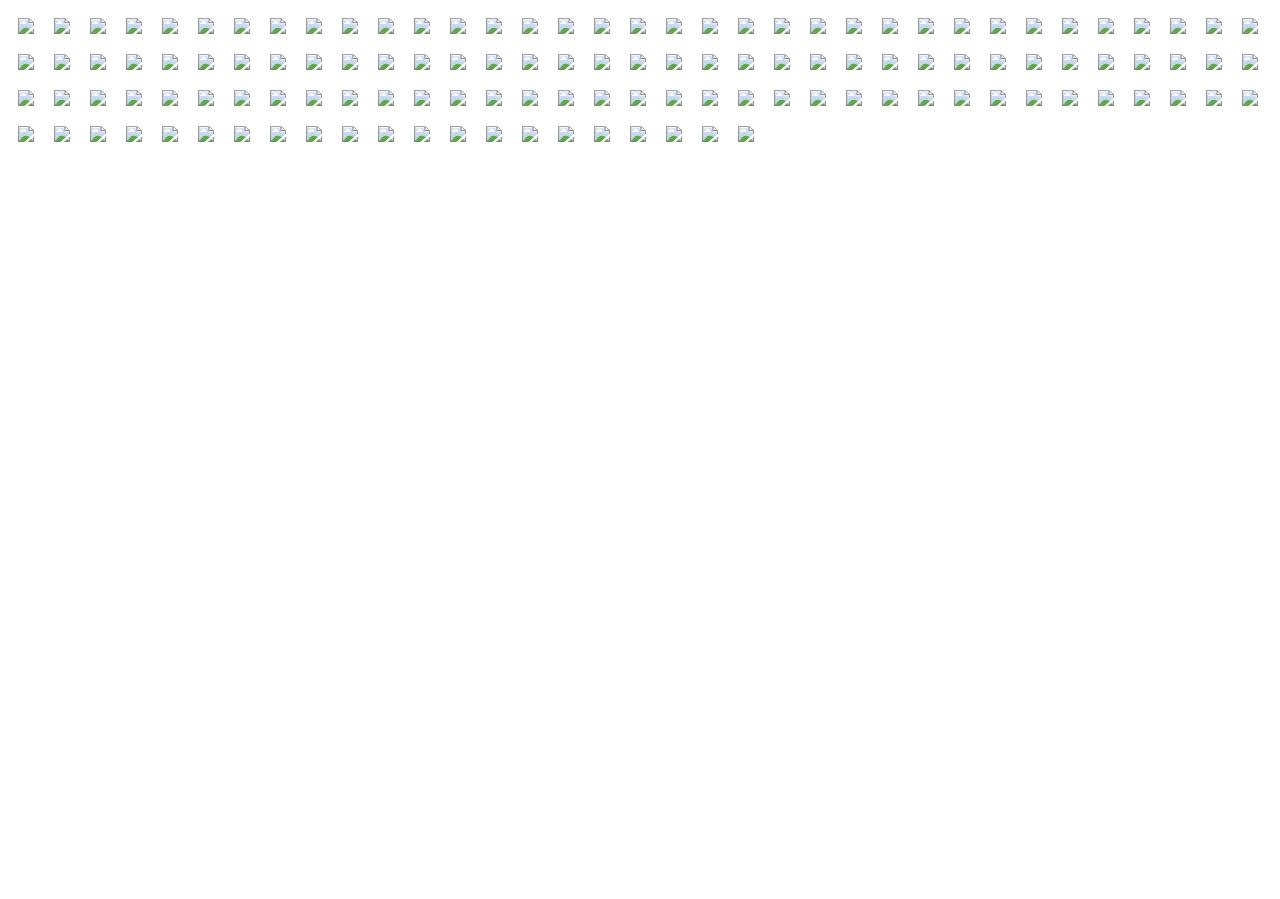
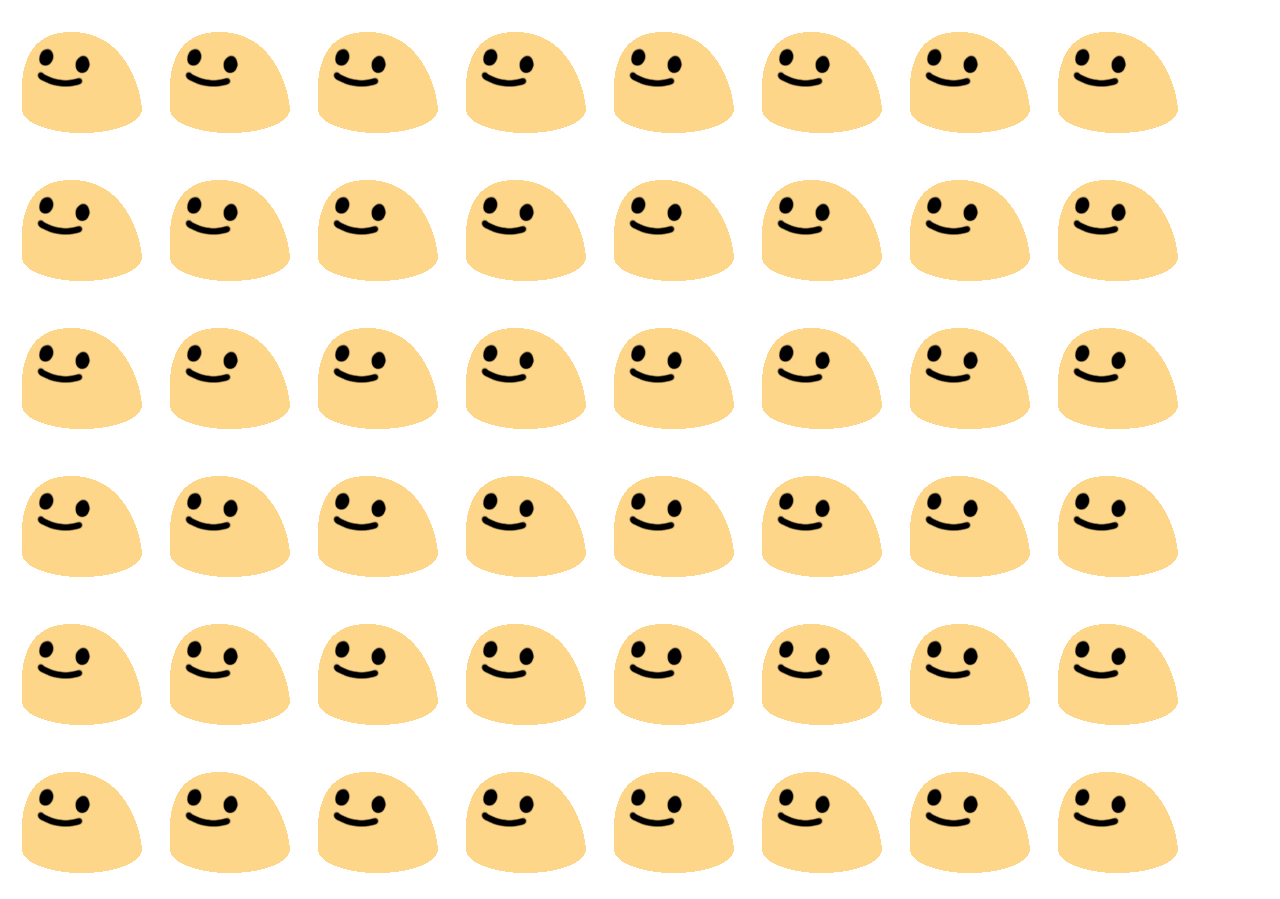
Before and after one commit to saki2247/saki2247.github.io, a plain HTML site: page index.html in a window 1280 px wide. Shown: the top 899 px of the page. Before the commit the page ends 800 px from the top, so only its background shows below. Drawn offline with Linux system fonts and the light colour scheme; files that its build step writes are made by us from their sources.

Commit message:
Update index.html

```diff
--- a/index.html
+++ b/index.html
@@ -17,132 +17,132 @@
 </head>
 
 <body>
-    <img src="img/image0.gif">
-    <img src="img/image0.gif">
-    <img src="img/image0.gif">
-    <img src="img/image0.gif">
-    <img src="img/image0.gif">
-    <img src="img/image0.gif">
-    <img src="img/image0.gif">
-    <img src="img/image0.gif">
-    <img src="img/image0.gif">
-    <img src="img/image0.gif">
-    <img src="img/image0.gif">
-    <img src="img/image0.gif">
-    <img src="img/image0.gif">
-    <img src="img/image0.gif">
-    <img src="img/image0.gif">
-    <img src="img/image0.gif">
-    <img src="img/image0.gif">
-    <img src="img/image0.gif">
-    <img src="img/image0.gif">
-    <img src="img/image0.gif">
-    <img src="img/image0.gif">
-    <img src="img/image0.gif">
-    <img src="img/image0.gif">
-    <img src="img/image0.gif">
-    <img src="img/image0.gif">
-    <img src="img/image0.gif">
-    <img src="img/image0.gif">
-    <img src="img/image0.gif">
-    <img src="img/image0.gif">
-    <img src="img/image0.gif">
-    <img src="img/image0.gif">
-    <img src="img/image0.gif">
-    <img src="img/image0.gif">
-    <img src="img/image0.gif">
-    <img src="img/image0.gif">
-    <img src="img/image0.gif">
-    <img src="img/image0.gif">
-    <img src="img/image0.gif">
-    <img src="img/image0.gif">
-    <img src="img/image0.gif">
-    <img src="img/image0.gif">
-    <img src="img/image0.gif">
-    <img src="img/image0.gif">
-    <img src="img/image0.gif">
-    <img src="img/image0.gif">
-    <img src="img/image0.gif">
-    <img src="img/image0.gif">
-    <img src="img/image0.gif">
-    <img src="img/image0.gif">
-    <img src="img/image0.gif">
-    <img src="img/image0.gif">
-    <img src="img/image0.gif">
-    <img src="img/image0.gif">
-    <img src="img/image0.gif">
-    <img src="img/image0.gif">
-    <img src="img/image0.gif">
-    <img src="img/image0.gif">
-    <img src="img/image0.gif">
-    <img src="img/image0.gif">
-    <img src="img/image0.gif">
-    <img src="img/image0.gif">
-    <img src="img/image0.gif">
-    <img src="img/image0.gif">
-    <img src="img/image0.gif">
-    <img src="img/image0.gif">
-    <img src="img/image0.gif">
-    <img src="img/image0.gif">
-    <img src="img/image0.gif">
-    <img src="img/image0.gif">
-    <img src="img/image0.gif">
-    <img src="img/image0.gif">
-    <img src="img/image0.gif">
-    <img src="img/image0.gif">
-    <img src="img/image0.gif">
-    <img src="img/image0.gif">
-    <img src="img/image0.gif">
-    <img src="img/image0.gif">
-    <img src="img/image0.gif">
-    <img src="img/image0.gif">
-    <img src="img/image0.gif">
-    <img src="img/image0.gif">
-    <img src="img/image0.gif">
-    <img src="img/image0.gif">
-    <img src="img/image0.gif">
-    <img src="img/image0.gif">
-    <img src="img/image0.gif">
-    <img src="img/image0.gif">
-    <img src="img/image0.gif">
-    <img src="img/image0.gif">
-    <img src="img/image0.gif">
-    <img src="img/image0.gif">
-    <img src="img/image0.gif">
-    <img src="img/image0.gif">
-    <img src="img/image0.gif">
-    <img src="img/image0.gif">
-    <img src="img/image0.gif">
-    <img src="img/image0.gif">
-    <img src="img/image0.gif">
-    <img src="img/image0.gif">
-    <img src="img/image0.gif">
-    <img src="img/image0.gif">
-    <img src="img/image0.gif">
-    <img src="img/image0.gif">
-    <img src="img/image0.gif">
-    <img src="img/image0.gif">
-    <img src="img/image0.gif">
-    <img src="img/image0.gif">
-    <img src="img/image0.gif">
-    <img src="img/image0.gif">
-    <img src="img/image0.gif">
-    <img src="img/image0.gif">
-    <img src="img/image0.gif">
-    <img src="img/image0.gif">
-    <img src="img/image0.gif">
-    <img src="img/image0.gif">
-    <img src="img/image0.gif">
-    <img src="img/image0.gif">
-    <img src="img/image0.gif">
-    <img src="img/image0.gif">
-    <img src="img/image0.gif">
-    <img src="img/image0.gif">
-    <img src="img/image0.gif">
-    <img src="img/image0.gif">
-    <img src="img/image0.gif">
-    <img src="img/image0.gif">
-    <img src="img/image0.gif">
+    <img src="image0.gif">
+    <img src="image0.gif">
+    <img src="image0.gif">
+    <img src="image0.gif">
+    <img src="image0.gif">
+    <img src="image0.gif">
+    <img src="image0.gif">
+    <img src="image0.gif">
+    <img src="image0.gif">
+    <img src="image0.gif">
+    <img src="image0.gif">
+    <img src="image0.gif">
+    <img src="image0.gif">
+    <img src="image0.gif">
+    <img src="image0.gif">
+    <img src="image0.gif">
+    <img src="image0.gif">
+    <img src="image0.gif">
+    <img src="image0.gif">
+    <img src="image0.gif">
+    <img src="image0.gif">
+    <img src="image0.gif">
+    <img src="image0.gif">
+    <img src="image0.gif">
+    <img src="image0.gif">
+    <img src="image0.gif">
+    <img src="image0.gif">
+    <img src="image0.gif">
+    <img src="image0.gif">
+    <img src="image0.gif">
+    <img src="image0.gif">
+    <img src="image0.gif">
+    <img src="image0.gif">
+    <img src="image0.gif">
+    <img src="image0.gif">
+    <img src="image0.gif">
+    <img src="image0.gif">
+    <img src="image0.gif">
+    <img src="image0.gif">
+    <img src="image0.gif">
+    <img src="image0.gif">
+    <img src="image0.gif">
+    <img src="image0.gif">
+    <img src="image0.gif">
+    <img src="image0.gif">
+    <img src="image0.gif">
+    <img src="image0.gif">
+    <img src="image0.gif">
+    <img src="image0.gif">
+    <img src="image0.gif">
+    <img src="image0.gif">
+    <img src="image0.gif">
+    <img src="image0.gif">
+    <img src="image0.gif">
+    <img src="image0.gif">
+    <img src="image0.gif">
+    <img src="image0.gif">
+    <img src="image0.gif">
+    <img src="image0.gif">
+    <img src="image0.gif">
+    <img src="image0.gif">
+    <img src="image0.gif">
+    <img src="image0.gif">
+    <img src="image0.gif">
+    <img src="image0.gif">
+    <img src="image0.gif">
+    <img src="image0.gif">
+    <img src="image0.gif">
+    <img src="image0.gif">
+    <img src="image0.gif">
+    <img src="image0.gif">
+    <img src="image0.gif">
+    <img src="image0.gif">
+    <img src="image0.gif">
+    <img src="image0.gif">
+    <img src="image0.gif">
+    <img src="image0.gif">
+    <img src="image0.gif">
+    <img src="image0.gif">
+    <img src="image0.gif">
+    <img src="image0.gif">
+    <img src="image0.gif">
+    <img src="image0.gif">
+    <img src="image0.gif">
+    <img src="image0.gif">
+    <img src="image0.gif">
+    <img src="image0.gif">
+    <img src="image0.gif">
+    <img src="image0.gif">
+    <img src="image0.gif">
+    <img src="image0.gif">
+    <img src="image0.gif">
+    <img src="image0.gif">
+    <img src="image0.gif">
+    <img src="image0.gif">
+    <img src="image0.gif">
+    <img src="image0.gif">
+    <img src="image0.gif">
+    <img src="image0.gif">
+    <img src="image0.gif">
+    <img src="image0.gif">
+    <img src="image0.gif">
+    <img src="image0.gif">
+    <img src="image0.gif">
+    <img src="image0.gif">
+    <img src="image0.gif">
+    <img src="image0.gif">
+    <img src="image0.gif">
+    <img src="image0.gif">
+    <img src="image0.gif">
+    <img src="image0.gif">
+    <img src="image0.gif">
+    <img src="image0.gif">
+    <img src="image0.gif">
+    <img src="image0.gif">
+    <img src="image0.gif">
+    <img src="image0.gif">
+    <img src="image0.gif">
+    <img src="image0.gif">
+    <img src="image0.gif">
+    <img src="image0.gif">
+    <img src="image0.gif">
+    <img src="image0.gif">
+    <img src="image0.gif">
+    <img src="image0.gif">
+    <img src="image0.gif">
 </body>
 
 </html>
```
